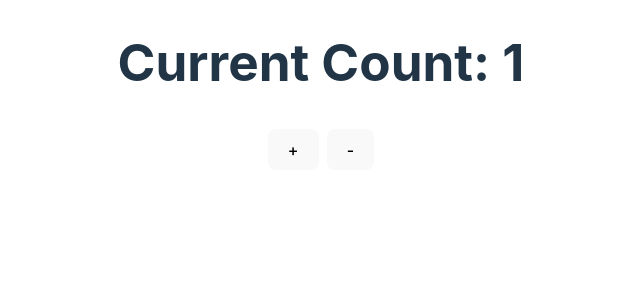
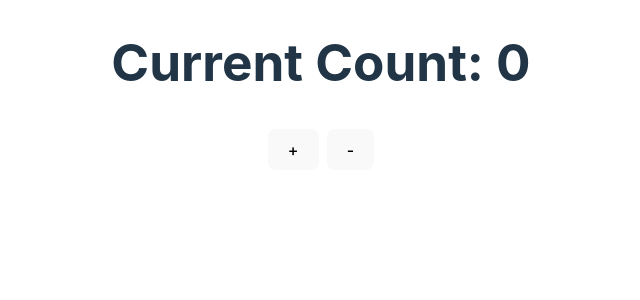
Before and after one commit to iaxelrad/TypeScriptForBeginners, a React (Vite) app in the folder lesson14_useReducer_hook/: page / in a window 1280 px wide. Shown: the top 300 px of the page, without its empty margins (319-959 px from the left). Built offline with nearby package versions, Linux system fonts and the light colour scheme.

Commit message:
Refactoring from useState to useReducer

```diff
--- a/lesson14_useReducer_hook/src/Counter.tsx
+++ b/lesson14_useReducer_hook/src/Counter.tsx
@@ -1,4 +1,4 @@
-import { ReactNode, useState, useReducer } from 'react';
+import { ReactNode, useReducer } from 'react';
 
 const initState = { count: 0 };
 
@@ -30,14 +30,14 @@ type ChildrenType = {
 };
 
 const Counter = ({ children }: ChildrenType) => {
-  const [count, setCount] = useState<number>(1);
+  const [state, dispatch] = useReducer(reducer, initState);
 
-  const increment = () => setCount(prev => prev + 1);
-  const decrement = () => setCount(prev => prev - 1);
+  const increment = () => dispatch({ type: REDUCER_ACTION_TYPE.INCREMENT });
+  const decrement = () => dispatch({ type: REDUCER_ACTION_TYPE.DECREMENT });
 
   return (
     <>
-      <h1>{children(count)}</h1>
+      <h1>{children(state.count)}</h1>
       <div>
         <button onClick={increment}>+</button>
         <button onClick={decrement}>-</button>
```
